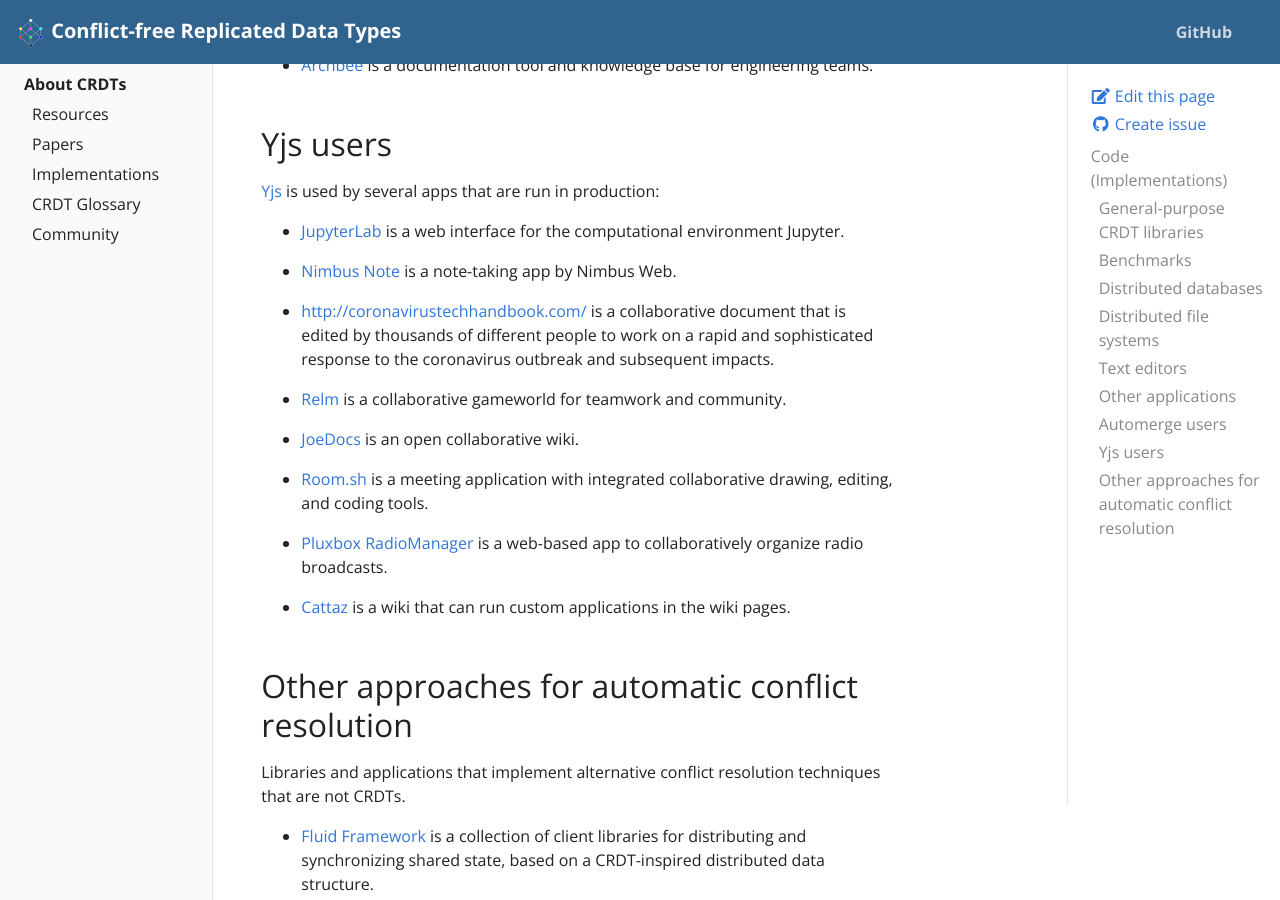
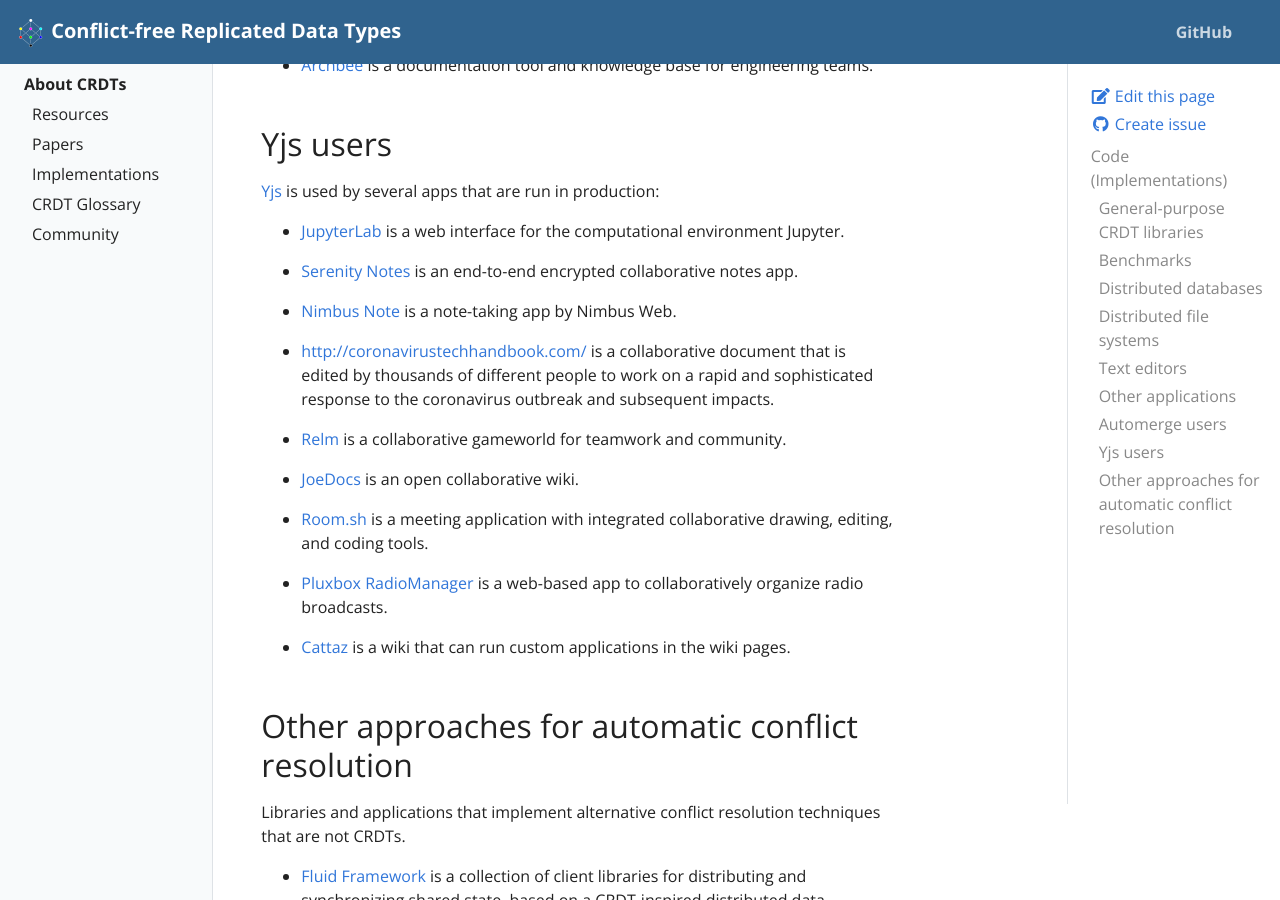
Before and after one commit to ept/crdt-website, a Jekyll site: the page built from pages/implementations.md, in a window 1280 px wide and 900 px high, scrolled down 4027 px. Built offline with Jekyll 4.4.1, drawn with Linux system fonts in a browser that asks for light colours.

Commit message:
add serenity notes to yjs users

```diff
--- a/pages/implementations.md
+++ b/pages/implementations.md
@@ -243,6 +243,8 @@ using the [Automerge](https://github.com/automerge/automerge) CRDT library:
 
 * [JupyterLab](https://jupyterlab.readthedocs.io) is a web interface for the computational environment Jupyter.
 
+* [Serenity Notes](https://www.serenity.re/en/notes) is an end-to-end encrypted collaborative notes app.
+
 * [Nimbus Note](https://nimbusweb.me/note.php) is a note-taking app by
   Nimbus Web.
 
```
